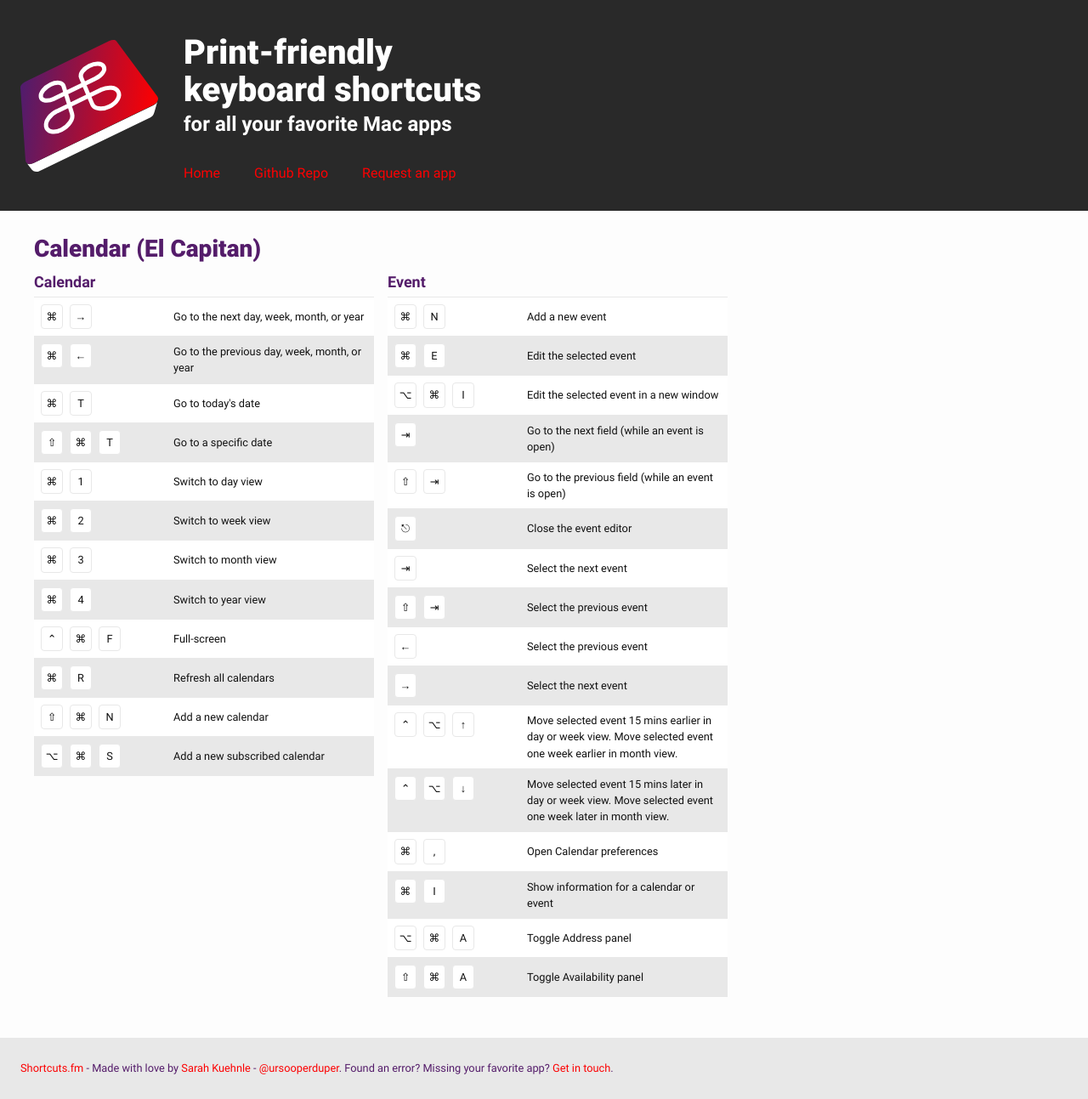
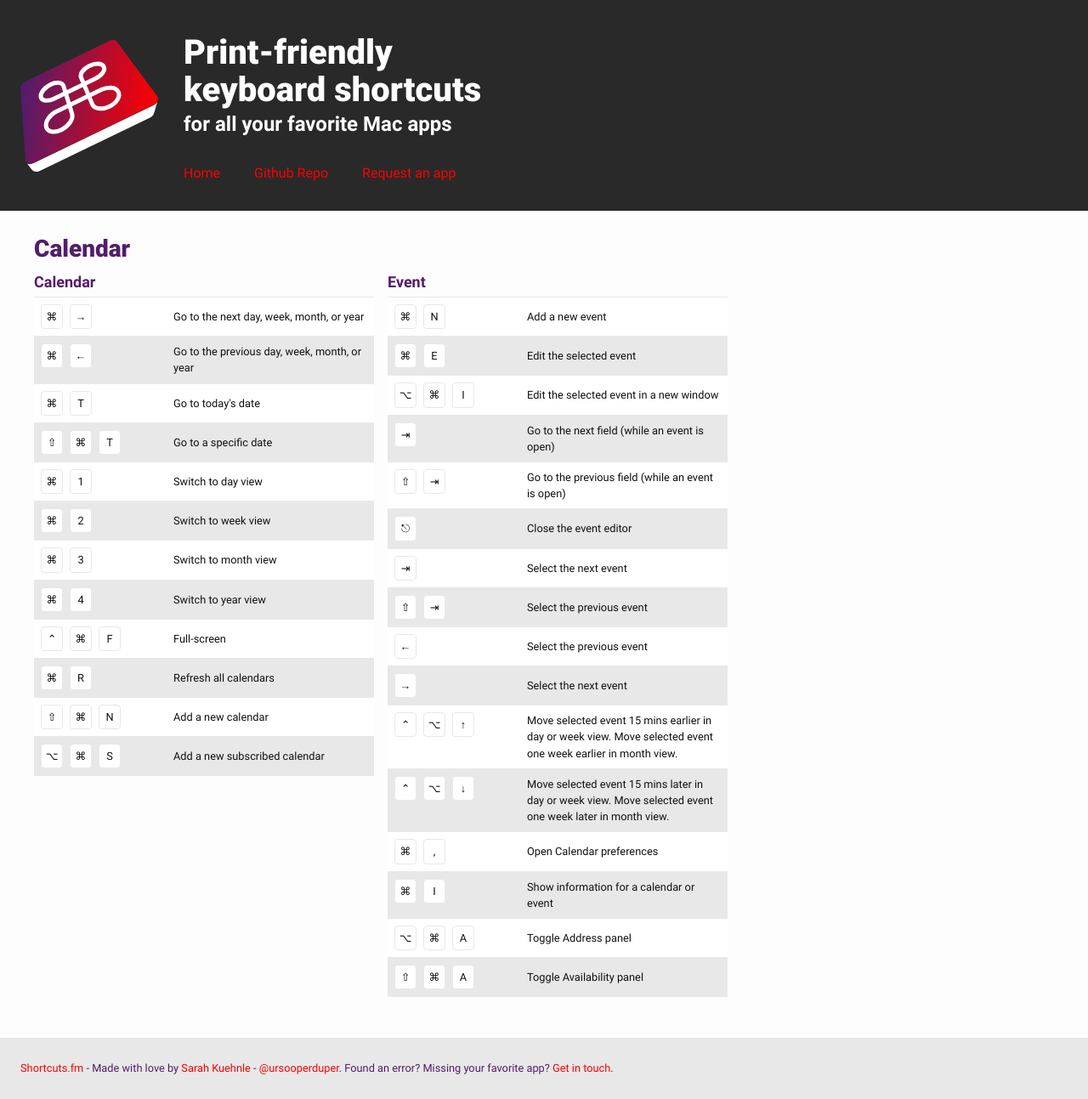
Before and after one commit to ursooperduper/shortcuts-fm, a Jekyll site: the page built from _shortcuts/calendar.md, in a window 1280 px wide. Shown: the whole page at 85% size. Built offline with Jekyll 4.4.1, drawn with Linux system fonts in a browser that asks for light colours.

Commit message:
Removes El Capitan and High Sierra designations from Calendar.

```diff
--- a/_data/calendar.yml
+++ b/_data/calendar.yml
@@ -1,4 +1,4 @@
-name: Calendar (High Sierra)
+name: Calendar
 
 sections:
   - calendar
--- a/_shortcuts/calendar.md
+++ b/_shortcuts/calendar.md
@@ -1,6 +1,6 @@
 ---
 layout: shortcuts
-name: Calendar (El Capitan)
+name: Calendar
 category: productivity
 data-file: calendar
 sections:
```
